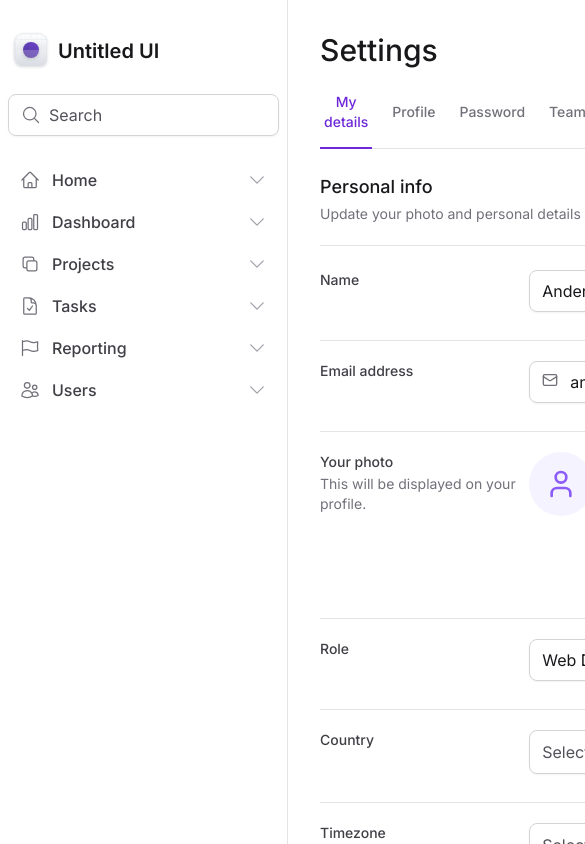
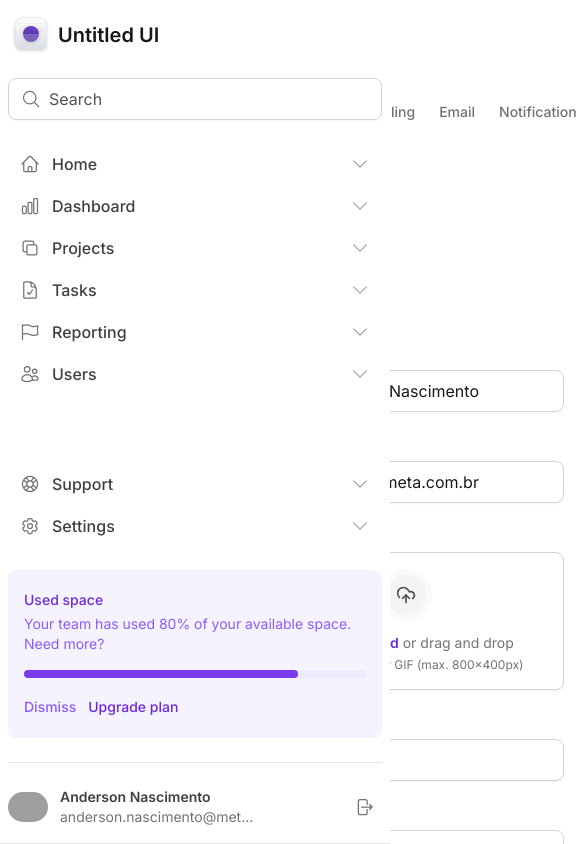
Before and after one commit to AndersonNascimentoAFSN/tailwind-next, a Next.js app: page /settings in a window 390 px wide. Shown: the top 844 px of the page, 585 px wide, since content can reach past the window. Built offline with nearby package versions, Linux system fonts and the light colour scheme; grey boxes are pictures that could not be loaded.

Commit message:
feat: responsivity sidebar

```diff
--- a/src/components/Sidebar/Sidebar.tsx
+++ b/src/components/Sidebar/Sidebar.tsx
@@ -14,7 +14,7 @@ import { Input } from '../Form/Input'
 export function Sidebar() {
   return (
     <>
-      <aside className="border-r border-zinc-200 px-2 py-8 flex flex-col gap-6">
+      <aside className="border-b py-4 border-zinc-200 px-2 flex flex-col gap-6 fixed left-0 top-0 right-0 bottom-0 z-20 bg-white lg:right-auto lg:w-80 lg:border-r lg:py-8 lg:relative">
         <Logo />
 
         <Input.Root>
```
